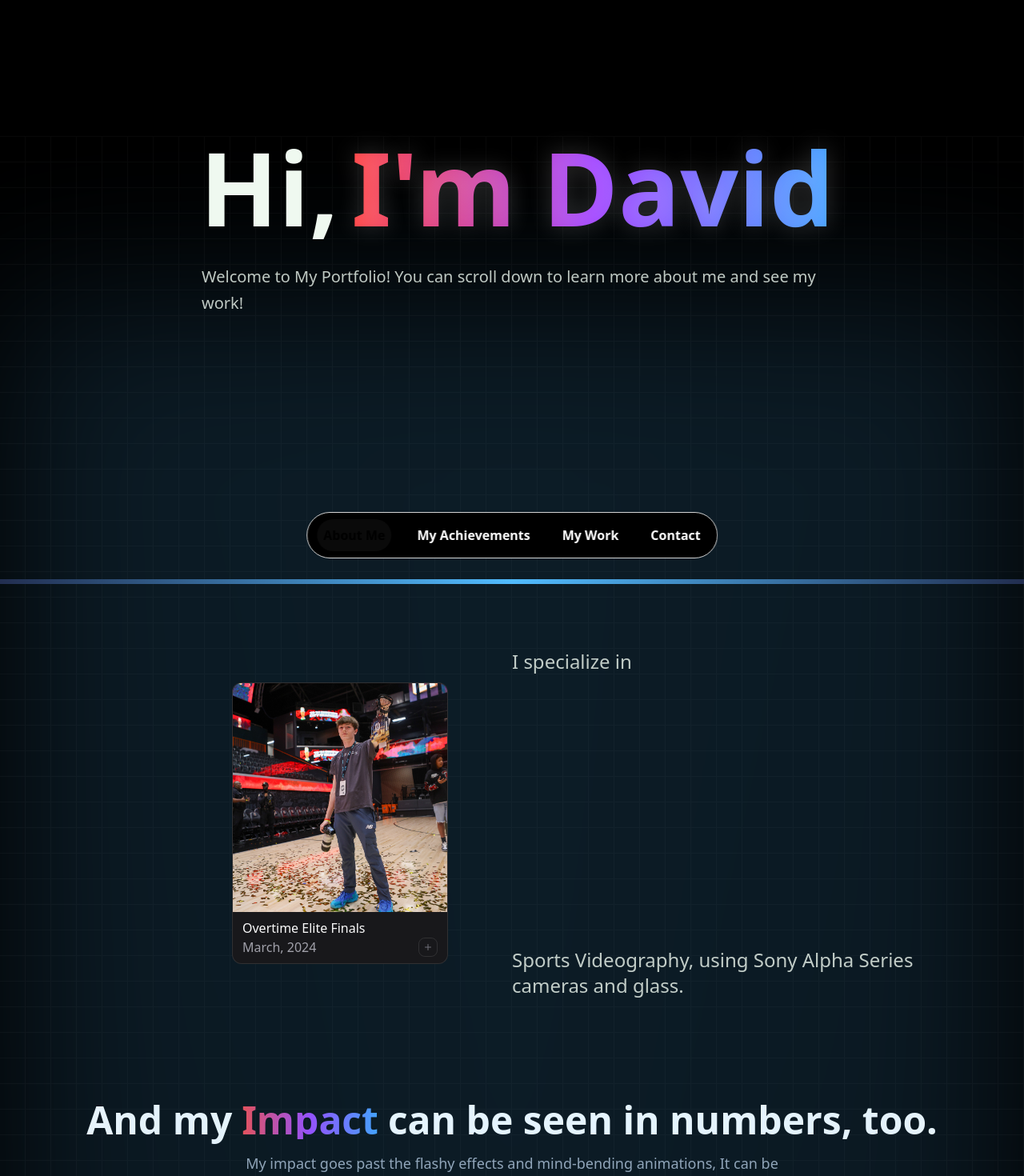
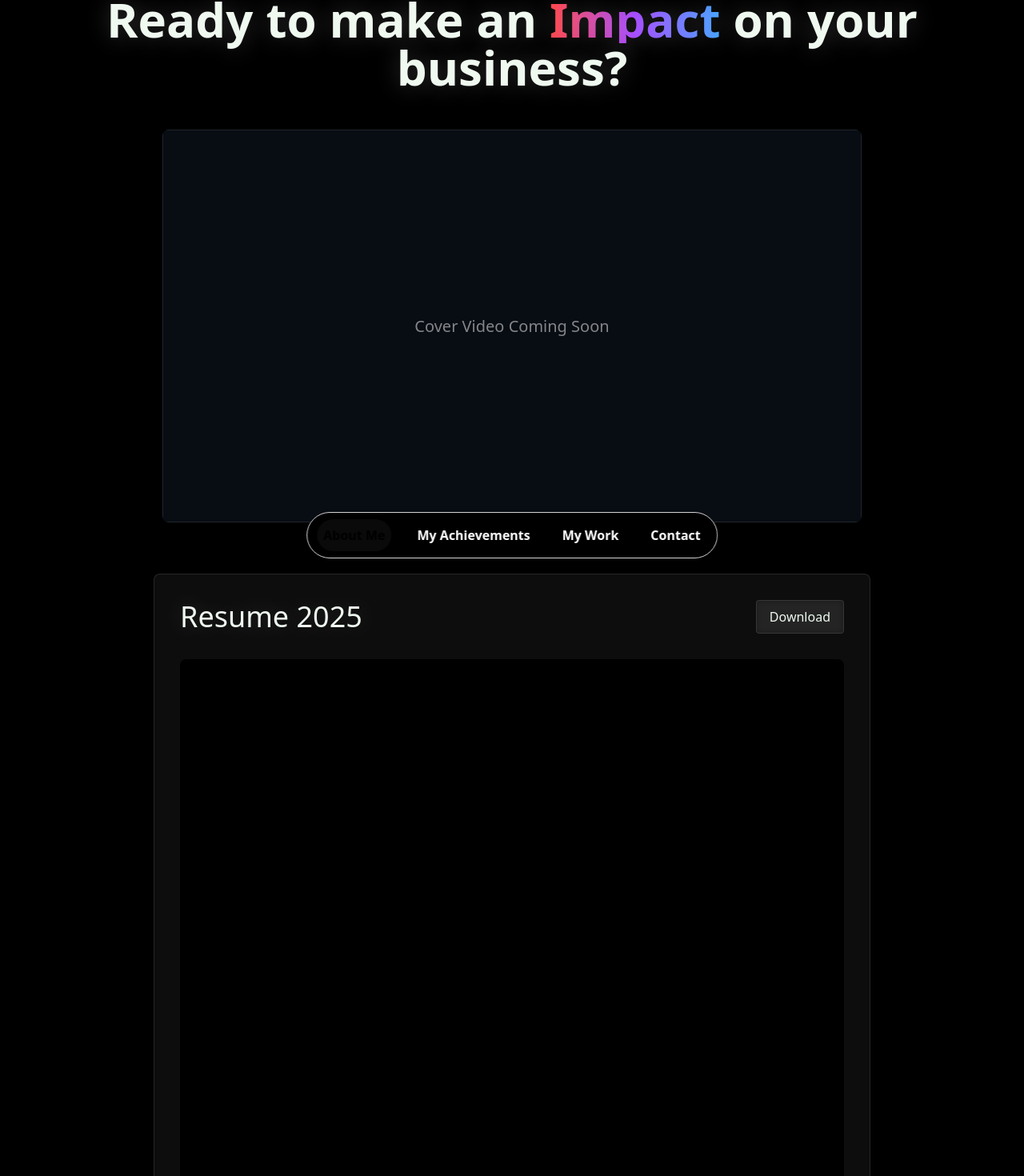
Before and after one commit to davidcamick/camick, a React (Vite) app: page /hireme in a window 1280 px wide. Shown: the part 70-1540 px from the top of the page at 80% size. Built offline with nearby package versions, Linux system fonts and the light colour scheme; the HTML template or start-up script is replaced by a standard one.

Commit message:
Added hireme page and some other animation and stuff

```diff
--- a/package.json
+++ b/package.json
@@ -15,7 +15,8 @@
         "mini-svg-data-uri": "^1.4.4",
         "react": "^18.2.0",
         "react-dom": "^18.2.0",
-        "react-router-dom": "^6.11.1",
+        "react-pdf": "^9.2.1",
+        "react-router-dom": "^6.29.0",
         "tailwind-merge": "^2.6.0"
     },
     "devDependencies": {
--- a/src/app.jsx
+++ b/src/app.jsx
@@ -1,8 +1,17 @@
 import React from 'react';
+import { BrowserRouter as Router, Routes, Route } from 'react-router-dom';
 import Landing from './pages/Landing';
+import HireMe from './pages/hireme';
 
 function App() {
-  return <Landing />;
+  return (
+    <Router>
+      <Routes>
+        <Route path="/" element={<Landing />} />
+        <Route path="/hireme" element={<HireMe />} />
+      </Routes>
+    </Router>
+  );
 }
 
 export default App;
--- a/src/components/reviews.jsx
+++ /dev/null
@@ -1,57 +0,0 @@
-import Marquee from "./marquee";  // Changed to default import
-import { AuroraText } from "./aurora-text";
-
-const reviews = [
-  {
-    text: "David's work exceeded our expectations! His attention to detail and creativity brought our vision to life.",
-    author: "Coach Williams",
-    org: "Auburn University"
-  },
-  {
-    text: "The quality and turnaround time were incredible. Best sports videographer we've worked with.",
-    author: "Michael Thompson",
-    org: "Elite Sports Academy"
-  },
-  {
-    text: "David has a unique ability to capture the intensity and emotion of every game. Outstanding work!",
-    author: "Sarah Martinez",
-    org: "St. Pius X Athletics"
-  },
-  {
-    text: "The highlight reel he created for our team was exactly what we needed. Pure excellence!",
-    author: "James Wilson",
-    org: "City Reapers"
-  }
-];
-
-export function Reviews() {
-  return (
-    <section className="w-full py-24 overflow-hidden">
-      <div className="text-center mb-16">
-        <h2 className="text-4xl font-display font-bold text-[#EFF9F0] flex items-center justify-center gap-3">
-          I make an <AuroraText>Impact</AuroraText> on my clients, too.
-        </h2>
-      </div>
-
-      <div className="relative">
-        <Marquee className="py-4" pauseOnHover>
-          {reviews.map((review, index) => (
-            <div
-              key={index}
-              className="mx-8 px-8 py-6 bg-zinc-900/50 backdrop-blur-sm rounded-xl border border-zinc-50/10 w-[400px]"
-            >
-              <p className="text-[#EFF9F0]/80 text-lg mb-4">"{review.text}"</p>
-              <div>
-                <p className="text-[#51BBFE] font-medium">{review.author}</p>
-                <p className="text-[#EFF9F0]/60 text-sm">{review.org}</p>
-              </div>
-            </div>
-          ))}
-        </Marquee>
-
-        <div className="pointer-events-none absolute inset-y-0 left-0 w-32 bg-gradient-to-r from-black to-transparent" />
-        <div className="pointer-events-none absolute inset-y-0 right-0 w-32 bg-gradient-to-l from-black to-transparent" />
-      </div>
-    </section>
-  );
-}
--- a/src/pages/Landing.jsx
+++ b/src/pages/Landing.jsx
@@ -7,10 +7,11 @@ import { TextGenerateEffect } from '../components/text-generate-effect';
 import { PortfolioCard } from '../components/portfolio-card';
 import FeaturesGrid from '../components/features-grid';  // Changed from named import
 import { motion, useScroll, useTransform } from 'framer-motion';
-import { Reviews } from '../components/reviews';
 import DarkStats from "../components/dark-stats";
+import { useNavigate } from 'react-router-dom';  // Replace next/router import
 
 export default function Landing() {
+  const navigate = useNavigate();  // Replace useRouter
   const textContentRef = useRef(null);
   const descriptionRef = useRef(null);
 
@@ -84,13 +85,28 @@ export default function Landing() {
               translateY: welcomeY,
               translateX: '6.47px' // Lock X transform
             }}
-            className="text-left mb-72"
+            className="text-left mb-64 relative" // added relative positioning
           >
-            <TextGenerateEffect
-              words="Welcome to My Portfolio! You can scroll down to learn more about me and see my work!"
-              className="text-xl leading-relaxed"
-              delay={1.4}
-            />
+            <div className="pr-[calc(190px+3rem)]"> {/* Increased padding from 1.5rem to 3rem */}
+              <TextGenerateEffect
+                words="Welcome to My Portfolio! You can scroll down to learn more about me and see my work!"
+                className="text-xl leading-relaxed"
+                delay={1.4}
+              />
+            </div>
+            <motion.button
+              initial={{ opacity: 0 }}
+              animate={{ opacity: 1 }}
+              transition={{ delay: 3.5 }} // increased delay to wait for text animation
+              onClick={() => navigate('/hireme')}  // Replace router.push
+              className="absolute right-0 top-0 px-6 py-3
+                bg-gradient-to-r from-purple-600/20 via-blue-600/20 to-purple-600/20
+                border border-white/20 rounded-lg text-[#EFF9F0] hover:bg-white/10
+                transition-all duration-300 backdrop-blur-sm shadow-[0_0_15px_rgba(255,255,255,0.1)]
+                animate-gradient-x bg-[length:200%_100%]"
+            >
+              Cover Video + Resume 2025
+            </motion.button>
           </motion.div>
           <motion.div
             style={{ translateY: portfolioY }}
@@ -155,8 +171,6 @@ export default function Landing() {
           <FeaturesGrid />
         </motion.div>
 
-        <Reviews />
-
         {/* Keep existing footer elements */}
         <div className="fixed bottom-0 left-1/2 -translate-x-1/2 pb-8 z-40"> {/* Changed from z-50 */}
           <NavBar tabs={['About Me', 'My Achievements', 'My Work', 'Contact']} />
--- /dev/null
+++ b/src/pages/hireme.jsx
@@ -0,0 +1,137 @@
+import React from 'react';
+import { motion } from 'framer-motion';
+import { AuroraText } from '../components/aurora-text';
+import { NavBar } from '../components/nav';  // Add this import
+
+export default function HireMe() {
+  const textVariants = {
+    hidden: { opacity: 0, y: 20 },
+    visible: (i) => ({
+      opacity: 1,
+      y: 0,
+      transition: {
+        delay: i * 0.1,
+        duration: 0.5,
+        ease: [0.4, 0, 0.2, 1]
+      }
+    })
+  };
+
+  const impactVariants = {
+    hidden: { opacity: 0, y: 50, scale: 0.2 },// Much more dramatic scale
+    visible: {
+      opacity: 1,
+      y: [50, -30, 0],
+      scale: [0.2, 1.2, 1], // Much more dramatic scale
+      rotateZ: [0, -10, 0], // Add slight rotation for more punch
+      transition: {
+        duration: 0.8,
+        times: [0, 2.5, 1],
+        delay: 0.4,
+        type: "spring",
+        stiffness: 200,
+        damping: 25 // Much bouncier
+      }
+    }
+  };
+
+  const videoVariants = {
+    hidden: { scale: 0.8, opacity: 0 },
+    visible: {
+      scale: 1,
+      opacity: 1,
+      transition: {
+        type: "spring",
+        stiffness: 200,
+        damping: 20,
+        delay: 0.8 // Start after text animation
+      }
+    }
+  };
+
+  const words = ['Ready', 'to', 'make', 'an', 'Impact', 'on', 'your', 'business?'];
+
+  return (
+    <main className="bg-black min-h-screen text-[#EFF9F0] px-4 py-16 relative"> {/* Added relative */}
+      <div className="max-w-7xl mx-auto">
+        {/* Animated Header */}
+        <div className="text-6xl font-display font-bold text-center mb-12 flex flex-wrap justify-center gap-x-4">
+          {words.map((word, i) => (
+            <motion.span
+              key={i}
+              custom={i}
+              variants={word === 'Impact' ? impactVariants : textVariants}
+              initial="hidden"
+              animate="visible"
+              className={`inline-block [text-shadow:_0_0_30px_rgb(255_255_255_/_20%)] ${
+                word === 'Impact' ? 'origin-center relative z-10 flex items-center justify-center' : ''
+              }`}
+              style={word === 'Impact' ? {
+                transformOrigin: 'center center',
+                display: 'inline-flex',
+                alignItems: 'center'
+              } : undefined}
+            >
+              {word === 'Impact' ? (
+                <AuroraText className="inline-block font-bold" style={{ display: 'inline-flex' }}>
+                  {word}
+                </AuroraText>
+              ) : word}
+            </motion.span>
+          ))}
+        </div>
+
+        {/* Animated Video Section */}
+        <div className="max-w-[70%] mx-auto">
+          <motion.div
+            variants={videoVariants}
+            initial="hidden"
+            animate="visible"
+            className="aspect-video bg-gray-900/50 rounded-lg mb-16 overflow-hidden"
+          >
+            <div className="w-full h-full flex items-center justify-center border border-white/10">
+              <span className="text-white/50 font-display text-xl">Cover Video Coming Soon</span>
+            </div>
+          </motion.div>
+        </div>
+
+        {/* Simplified Resume Section */}
+        <motion.div
+          className="max-w-4xl mx-auto"
+          initial={{ opacity: 0, y: 20 }}
+          animate={{ opacity: 1, y: 0 }}
+          transition={{ duration: 0.6, delay: 1.2 }}
+        >
+          <div className="bg-white/5 backdrop-blur-sm rounded-lg p-8 border border-white/10">
+            <div className="flex items-center justify-between mb-8">
+              <h2 className="text-4xl font-display [text-shadow:_0_0_30px_rgb(255_255_255_/_20%)]">
+                Resume 2025
+              </h2>
+              <a
+                href="/assets/David Camick - Resume 2025.pdf"
+                target="_blank"
+                rel="noopener noreferrer"
+                className="px-4 py-2 bg-white/5 rounded hover:bg-white/10
+                  transition-all duration-200 backdrop-blur-sm border border-white/10"
+              >
+                Download
+              </a>
+            </div>
+            <div className="relative w-full aspect-[8.5/11] bg-black/20 rounded-lg overflow-hidden">
+              <iframe
+                src={`/assets/David Camick - Resume 2025.pdf#toolbar=0&navpanes=0&scrollbar=0&view=FitH`}
+                className="w-full h-full absolute inset-0 border-none"
+                title="Resume 2025"
+              />
+            </div>
+          </div>
+        </motion.div>
+      </div>
+
+      {/* Add NavBar */}
+      <div className="fixed bottom-0 left-1/2 -translate-x-1/2 pb-8 z-40">
+        <NavBar tabs={['About Me', 'My Achievements', 'My Work', 'Contact']} />
+      </div>
+    </main>
+  );
+}
```
Also changed, not shown: src/styles/globals.css (added, +13 -0 lines), 2 other files (tests, documents, lock files or other folders).
